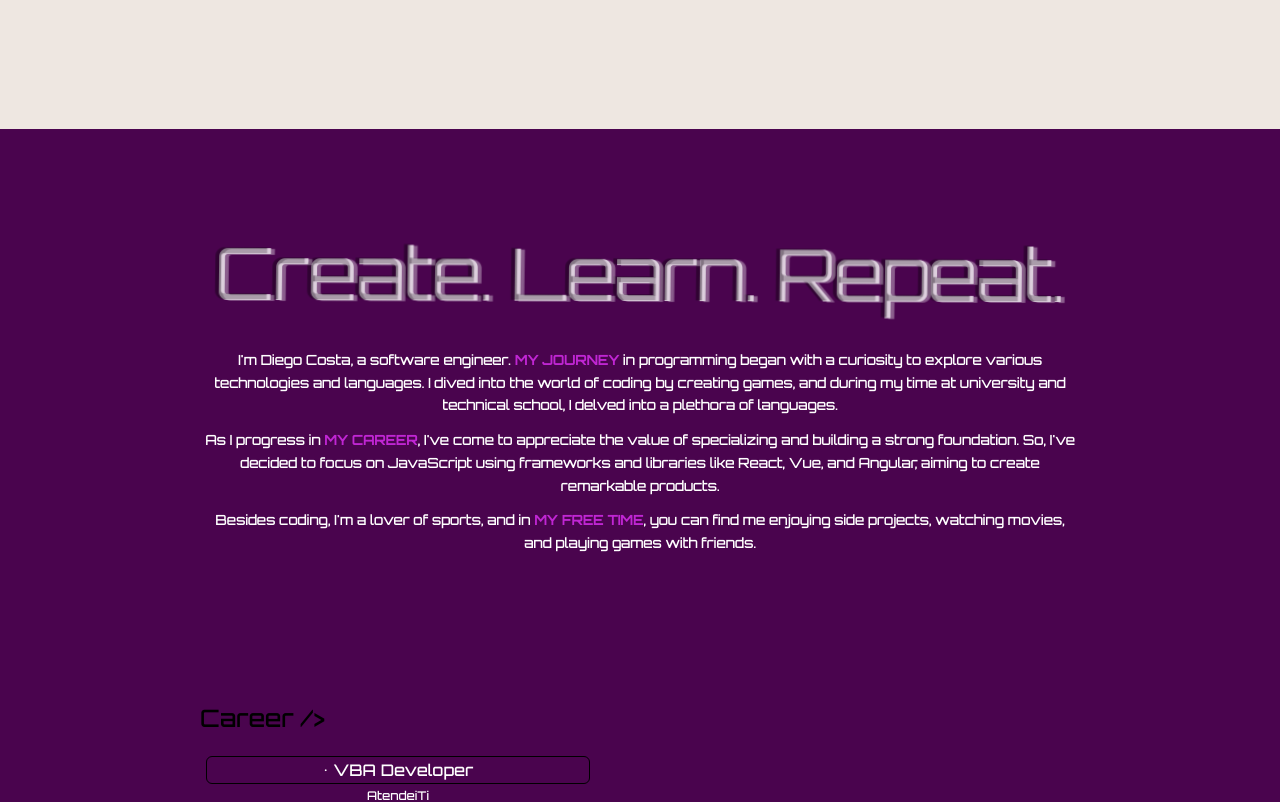
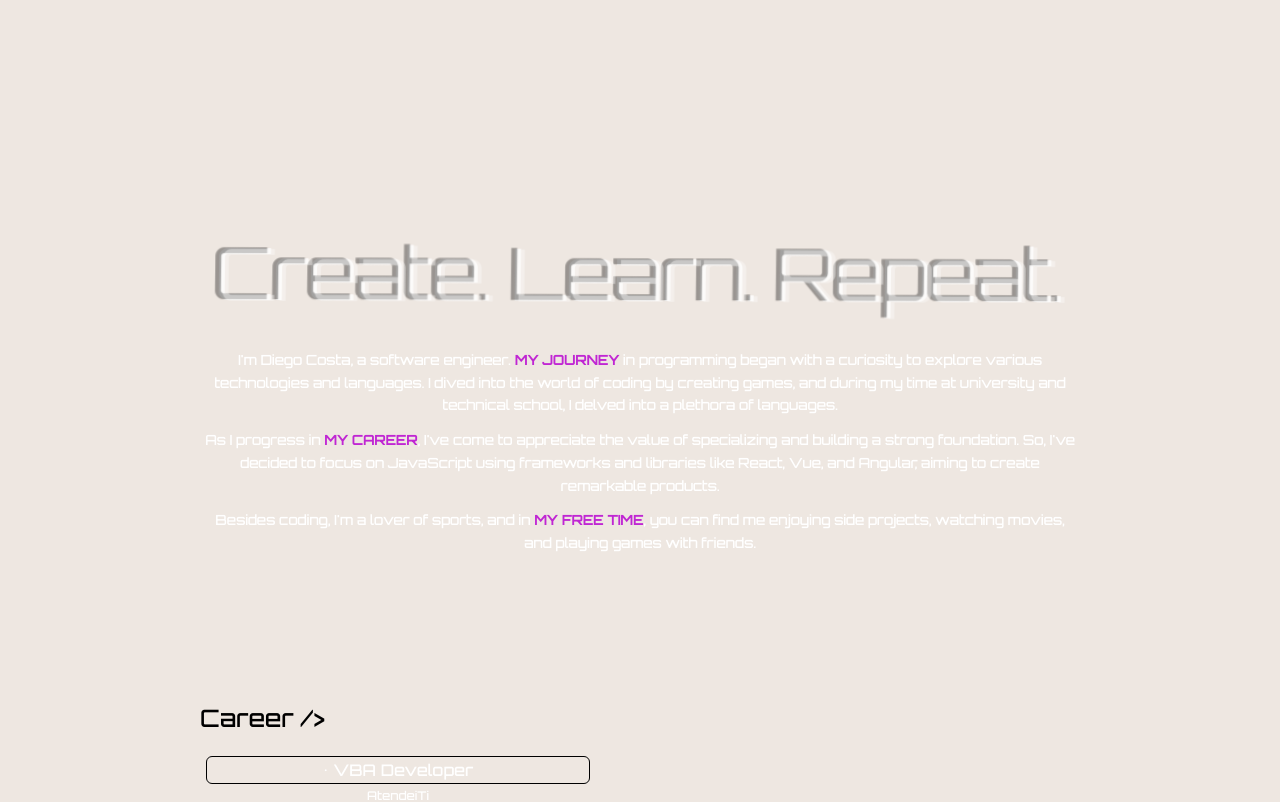
Before and after one commit to DiegoCstyles/portfolio, a Next.js app: page / in a window 1280 px wide. Shown: the part 720-1522 px from the top of the page. Built offline with nearby package versions, Linux system fonts and the light colour scheme.

Commit message:
Update Section.tsx

```diff
--- a/components/About/Section.tsx
+++ b/components/About/Section.tsx
@@ -33,7 +33,7 @@ const Section = ({ currentLanguage }: AboutProps) => {
   }, []);
 
   return (
-      <section className=" hero flex-auto py-24 flex items-center justify-center animate-fade-in bg-fuchsia-950">
+      <section className=" hero flex-auto py-24 flex items-center justify-center animate-fade-in light:bg-fuchsia-500 dark:bg-fuchsia-950">
 
         <div className="mx-auto max-w-[55rem] text-center">
             {/* Heading */}
```
